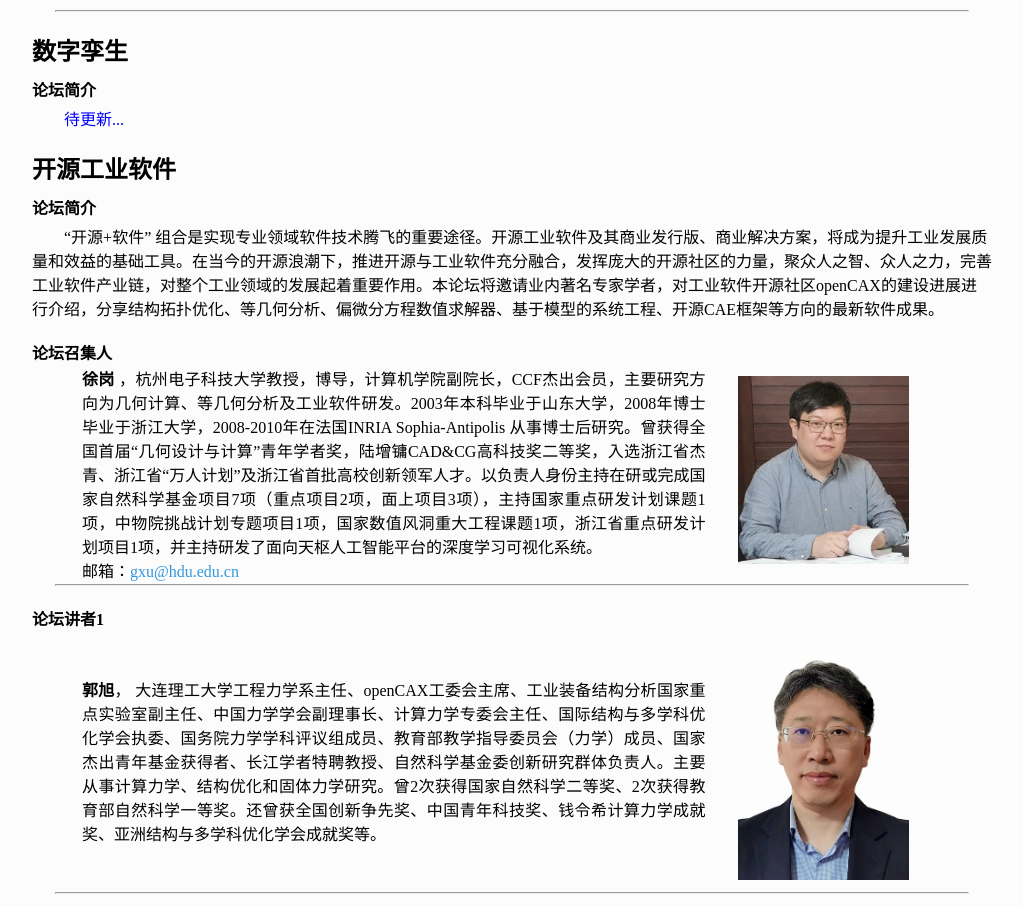
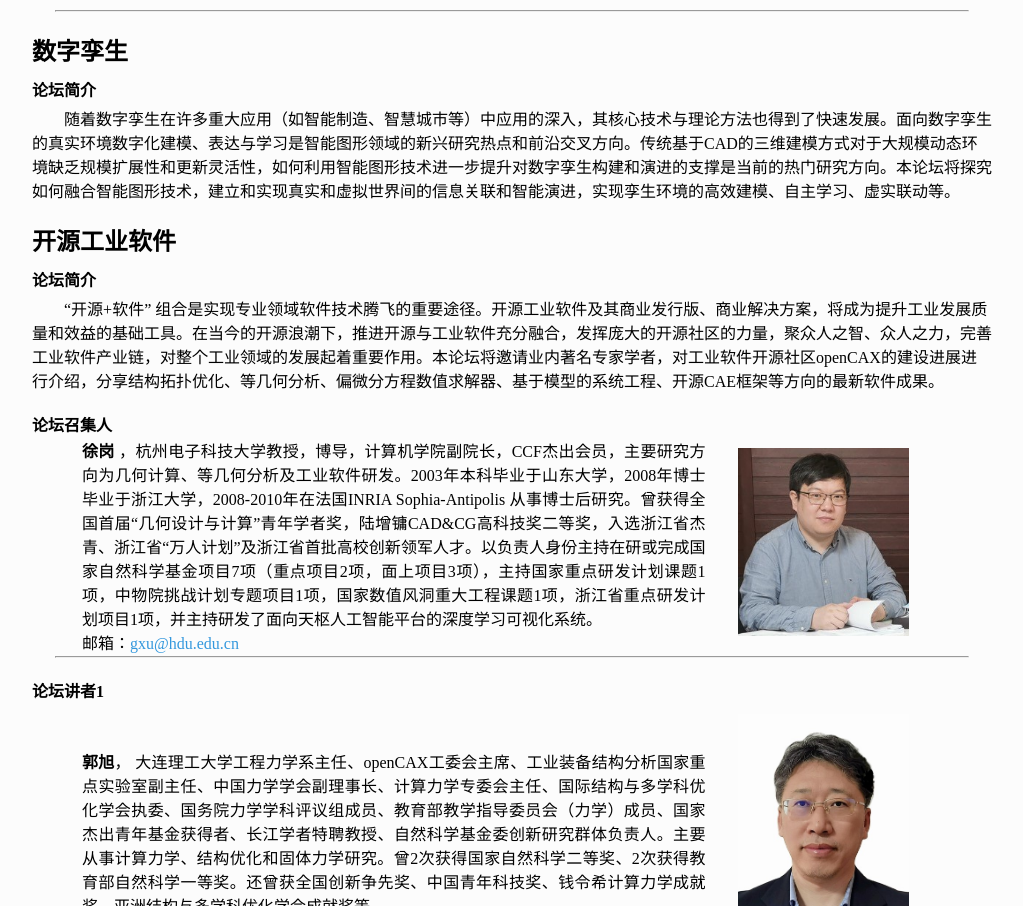
Before and after one commit to Cluir/gdc_website, a Vue app: page /#/ztlt in a window 1280 px wide. Shown: the part 3660-4566 px from the top of the page, without its empty margins (128-1151 px from the left). Built offline with nearby package versions, Linux system fonts and the light colour scheme.

Commit message:
add digital twin introduction

```diff
--- a/src/components/heads/ztlt.vue
+++ b/src/components/heads/ztlt.vue
@@ -208,8 +208,8 @@
 
         <h2>数字孪生</h2>
         <p><b>论坛简介</b></p>
-        <p style="text-indent: 2em; margin-top: 5px; color: blue;">
-          待更新...
+        <p style="text-indent: 2em; margin-top: 5px;">
+          随着数字孪生在许多重大应用（如智能制造、智慧城市等）中应用的深入，其核心技术与理论方法也得到了快速发展。面向数字孪生的真实环境数字化建模、表达与学习是智能图形领域的新兴研究热点和前沿交叉方向。传统基于CAD的三维建模方式对于大规模动态环境缺乏规模扩展性和更新灵活性，如何利用智能图形技术进一步提升对数字孪生构建和演进的支撑是当前的热门研究方向。本论坛将探究如何融合智能图形技术，建立和实现真实和虚拟世界间的信息关联和智能演进，实现孪生环境的高效建模、自主学习、虚实联动等。
         </p>
 
       </div>
```
